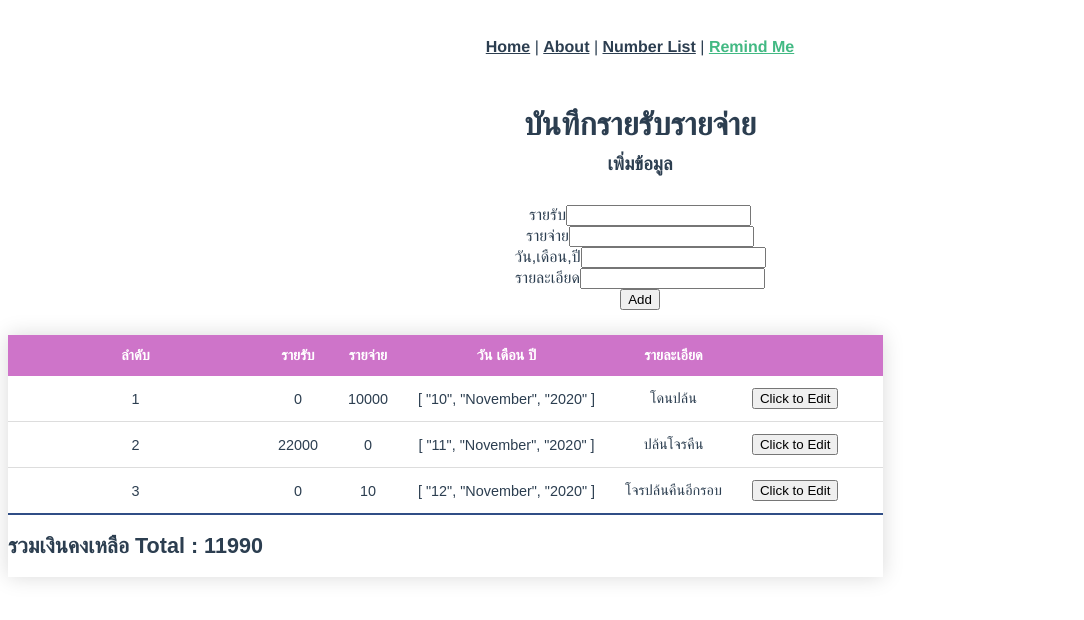
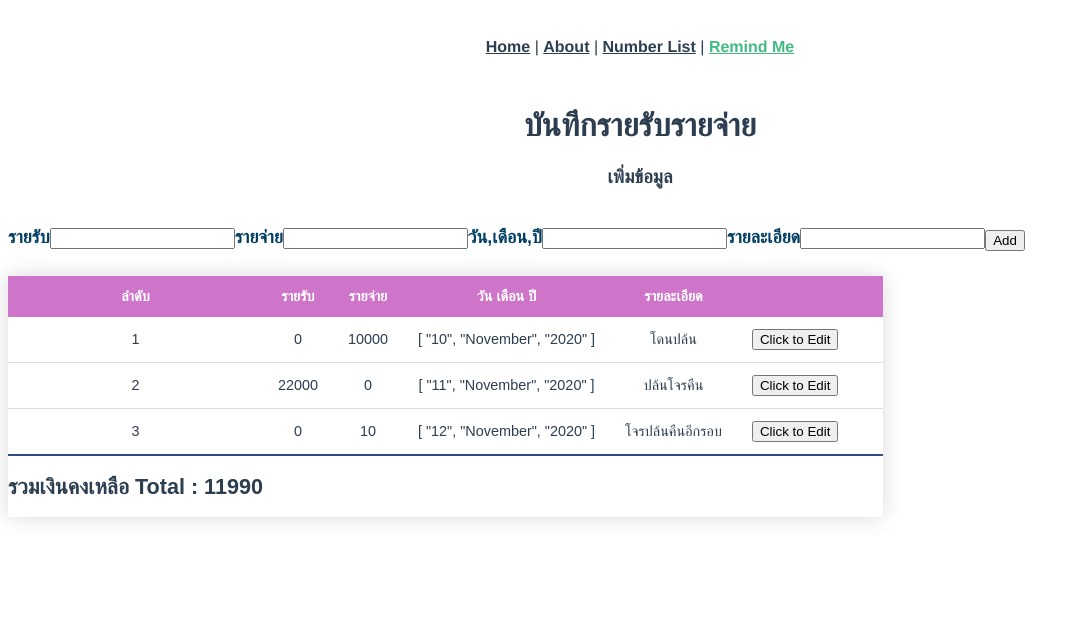
Before and after one commit to Aqukinnn/vue_memo, a Vue app: page /remind in a window 1280 px wide. Shown: the top 620 px of the page, without its empty margins (0-1084 px from the left). Built offline with nearby package versions, Linux system fonts and the light colour scheme.

Commit message:
Update MemoCreateForm.vue

```diff
--- a/src/components/MemoCreateForm.vue
+++ b/src/components/MemoCreateForm.vue
@@ -1,31 +1,31 @@
 <template>
   <div>
-    <div class="home">
+    <div>
       <h1>บันทึกรายรับรายจ่าย</h1>
       <h3>เพิ่มข้อมูล</h3>
     </div>
 
-    <div class="tables">
-      <div>
+    <div class="Display">
+      <div class="like">
         <label for="make">รายรับ</label>
         <input type="text" v-model="form.money.profits">
       </div>
 
-      <div>
-        <label for="take">รายจ่าย</label>
+      <div class="like">
+        <label for="take" >รายจ่าย</label>
         <input type="text" v-model="form.money.losts">
       </div>
 
-      <div>
+      <div class="like">
         <label for="type">วัน,เดือน,ปี</label>
         <input type="text" v-model="form.type">
       </div>
 
-      <div>
+      <div class="like">
         <label for="detail">รายละเอียด</label>
         <input type="text" v-model="form.detail">
       </div>
-      <div>
+      <div class="likes">
         <button @click="addMemo">Add</button>
       </div>
     </div>
@@ -76,14 +76,19 @@ export default {
 </script>
 
 <style scoped lang="scss">
-  h1 {
-    margin: 20px 0 0;
-  }
-  h3 {
-    margin: 10px 0 0;
-  }
-  .tables{
-    margin: 30px 0 0;
-  }
-
+      .Display{
+        display: flex;
+      }
+      label {
+        margin: 20px 0 0;
+        font-size: 18px;
+        font-weight: 700;
+        color: #013e64;
+      }
+      .like{
+        margin: 20px 0 0;
+      }
+      .likes{
+        margin: 23px 0 0;
+      }
 </style>
```
